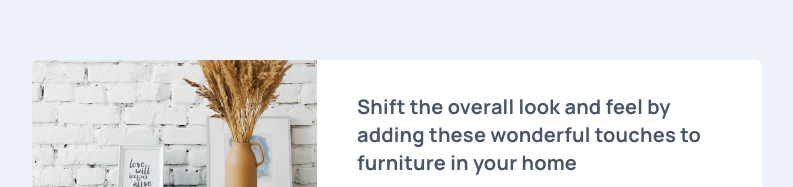
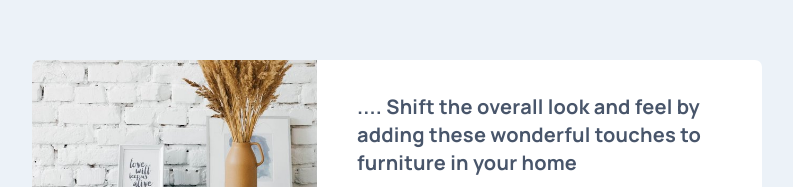
Before and after one commit to sjbcreative/article-preview-component-master, a website: page index.html in a window 1280 px wide. Shown: the part 200-387 px from the top of the page, without its empty margins (243-1036 px from the left). Drawn offline with nearby package versions, Linux system fonts and the light colour scheme.

Commit message:
test text

```diff
--- a/index.html
+++ b/index.html
@@ -26,7 +26,7 @@
 
     <div class="text">
 
-      <h1>Shift the overall look and feel by adding these wonderful touches to furniture in your home</h1>
+      <h1>.... Shift the overall look and feel by adding these wonderful touches to furniture in your home</h1>
 
       <p>Ever been in a room and felt like something was missing? Perhaps it felt slightly bare and uninviting. I’ve got some simple tips to help you make any room feel complete.</p>
 
```
